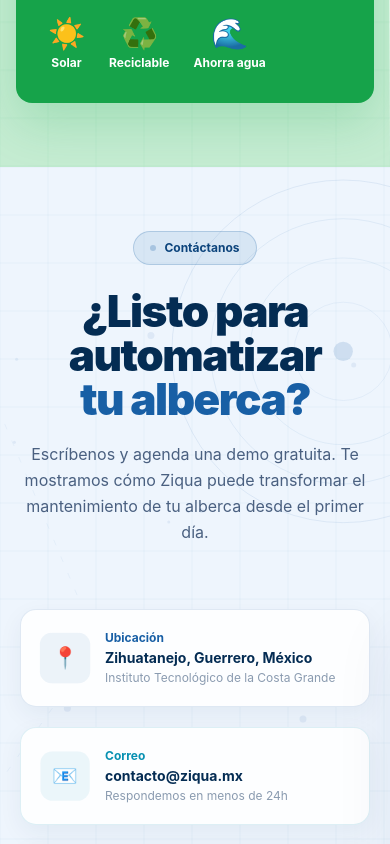
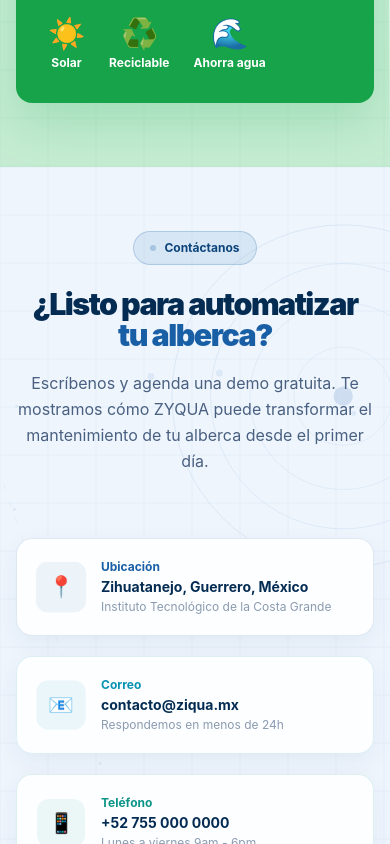
Before and after one commit to Gabriellsql/ziqua-web, a React (Vite) app: page / in a window 390 px wide. Shown: the part 11156-12000 px from the top of the page. Built offline with nearby package versions, Linux system fonts and the light colour scheme.

Commit message:
Make remaining ZYQUA sections responsive and standardize branding

```diff
--- a/src/components/Contacto.jsx
+++ b/src/components/Contacto.jsx
@@ -51,7 +51,7 @@ export default function Contacto() {
   return (
     <div
       id="contacto"
-      className="relative overflow-hidden py-24 px-12"
+      className="relative overflow-hidden py-24 px-4 sm:px-6 lg:px-12"
       style={{ background: '#eef5fd' }}
     >
       <ContactoBg />
@@ -75,7 +75,7 @@ export default function Contacto() {
 
           <motion.h2 {...fadeUp(0.1)}
             className="font-black leading-none tracking-tight mb-5"
-            style={{ fontSize: '44px', color: '#042C53', letterSpacing: '-1.5px' }}
+            style={{ fontSize: 'clamp(1.9rem, 5vw, 2.75rem)', color: '#042C53', letterSpacing: '-1.5px' }}
           >
             ¿Listo para automatizar<br />
             <span style={{ color: '#185FA5' }}>tu alberca?</span>
@@ -85,15 +85,15 @@ export default function Contacto() {
             className="text-base leading-relaxed max-w-xl mx-auto"
             style={{ color: '#4a6080' }}
           >
-            Escríbenos y agenda una demo gratuita. Te mostramos cómo Ziqua
+            Escríbenos y agenda una demo gratuita. Te mostramos cómo ZYQUA
             puede transformar el mantenimiento de tu alberca desde el primer día.
           </motion.p>
         </div>
 
-        <div className="flex gap-8 items-start">
+        <div className="flex flex-col lg:flex-row gap-8 items-start">
 
           {/* Izquierda */}
-          <div className="flex flex-col gap-5 w-80 flex-shrink-0">
+          <div className="flex flex-col gap-5 w-full lg:w-80 flex-shrink-0">
             {infoCards.map((card, i) => (
               <motion.div
                 key={i}
```
